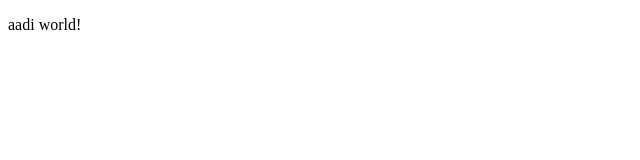
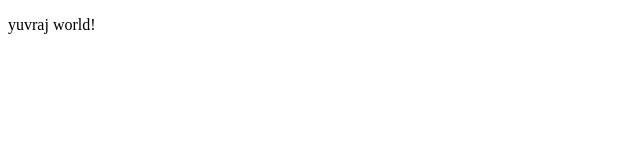
Before and after one commit to aaditya-anand/MY-WEBSITE, a plain HTML site: page index.html in a window 1280 px wide. Shown: the full height of the page, 0-640 px from the left. Drawn offline with Linux system fonts and the light colour scheme.

Commit message:
my updated2

```diff
--- a/index.html
+++ b/index.html
@@ -6,6 +6,6 @@
     <title>Document</title>
 </head>
 <body>
-    <p>aadi world!</p>
+    <p>yuvraj world!</p>
 </body>
 </html>
```
